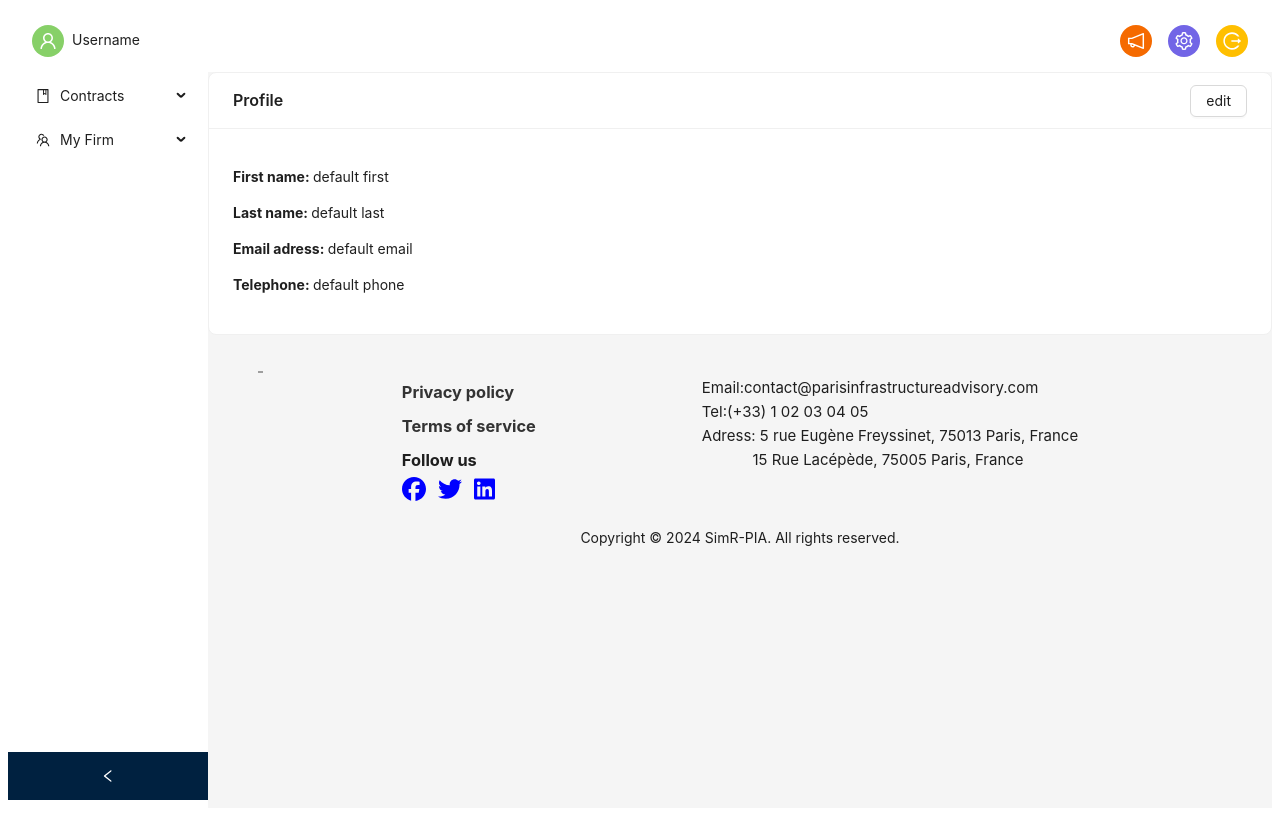
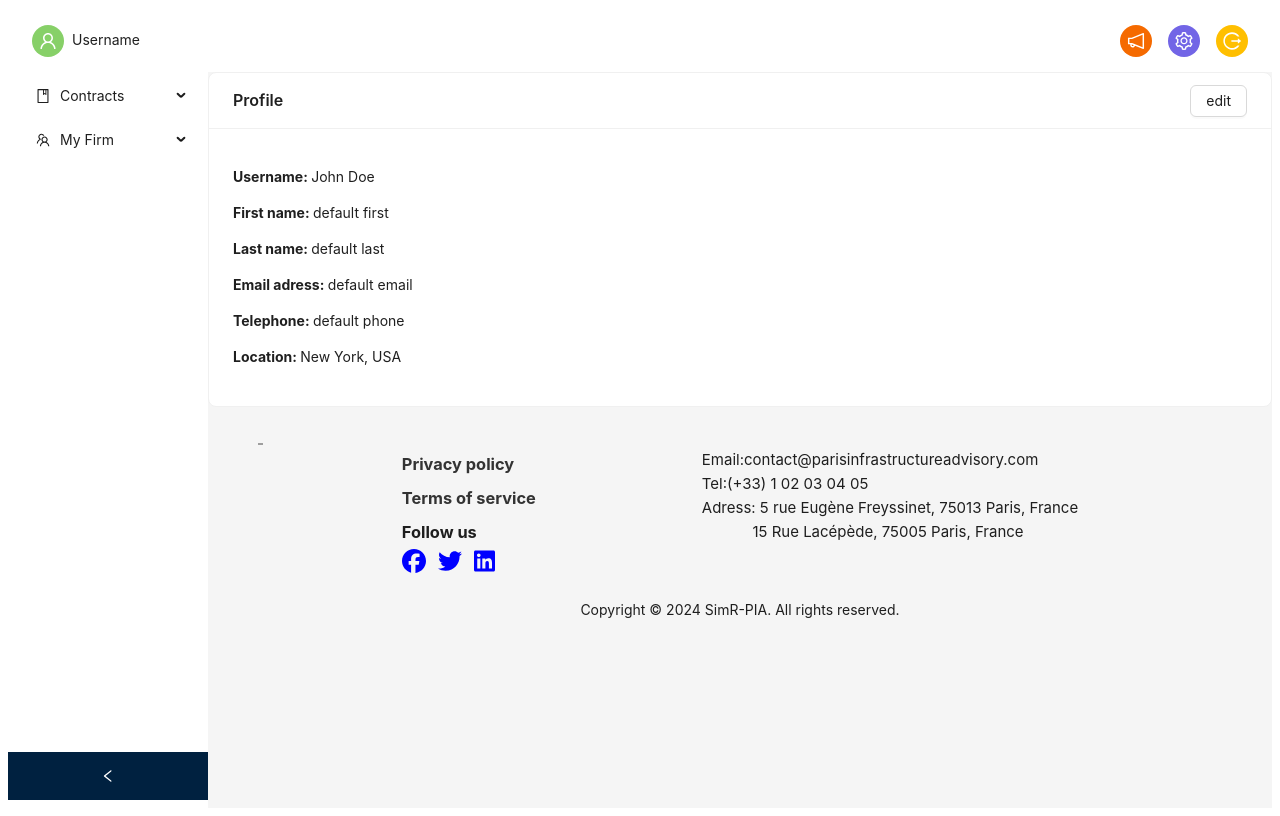
Before and after one commit to Paul-PIA/simr-frontend, a Next.js app: page / in a window 1280 px wide. Both pictures are taken after a click on the element 48 px from the left and 41 px from the top of the page. Built offline with nearby package versions, Linux system fonts and the light colour scheme.

Commit message:
Ajout de username et location au profil

```diff
--- a/contents/Profile.js
+++ b/contents/Profile.js
@@ -9,7 +9,7 @@ export default function Profile() {
     last_name: "default last",
     email: "default email",
     tel: "default phone",
-    name: "John Doe",
+    username: "John Doe",
     location: "New York, USA",
   });
   const [editProfile, setEditProfile] = useState(profile);
@@ -37,6 +37,19 @@ export default function Profile() {
             </Button>
           }
         >
+          <p>
+            <strong>Username: </strong>
+            {isEditing ? (
+              <Input
+              type="text"
+                name="username"
+                value={editProfile.username}
+                onChange={handleInputChange}
+              />
+            ) : (
+              profile.username
+            )}
+          </p>
           <p>
             <strong>First name: </strong>
             {isEditing ? (
@@ -86,6 +99,19 @@ export default function Profile() {
               />
             ) : (
               profile.tel
+            )}
+          </p>
+          <p>
+            <strong>Location: </strong>
+            {isEditing ? (
+              <Input
+              type="text"
+                name="location"
+                value={editProfile.location}
+                onChange={handleInputChange}
+              />
+            ) : (
+              profile.location
             )}
           </p>
           {/* <div className="profile-container">
```
